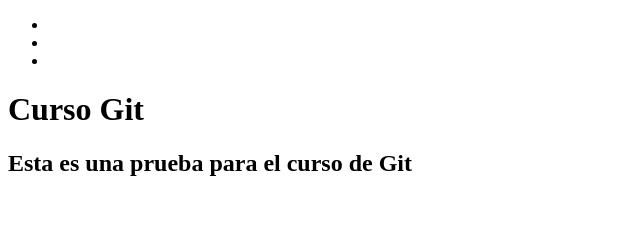
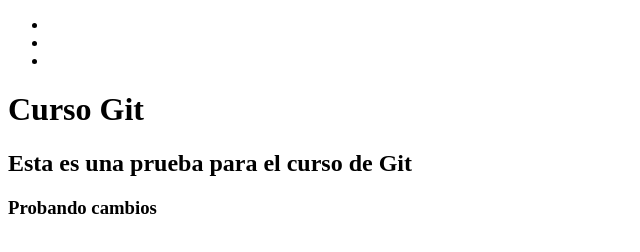
Before and after one commit to Manuelic/CursoGit, a plain HTML site: page index.html in a window 1280 px wide. Shown: the whole page, without its empty margins (0-640 px from the left). Drawn offline with Linux system fonts and the light colour scheme.

Commit message:
Update index.html

```diff
--- a/index.html
+++ b/index.html
@@ -21,6 +21,8 @@
 
 	<h2>Esta es una prueba para el curso de Git</h2>
 
+	<h3>Probando cambios</h3>
+
 
 </body>
 </html>
```
